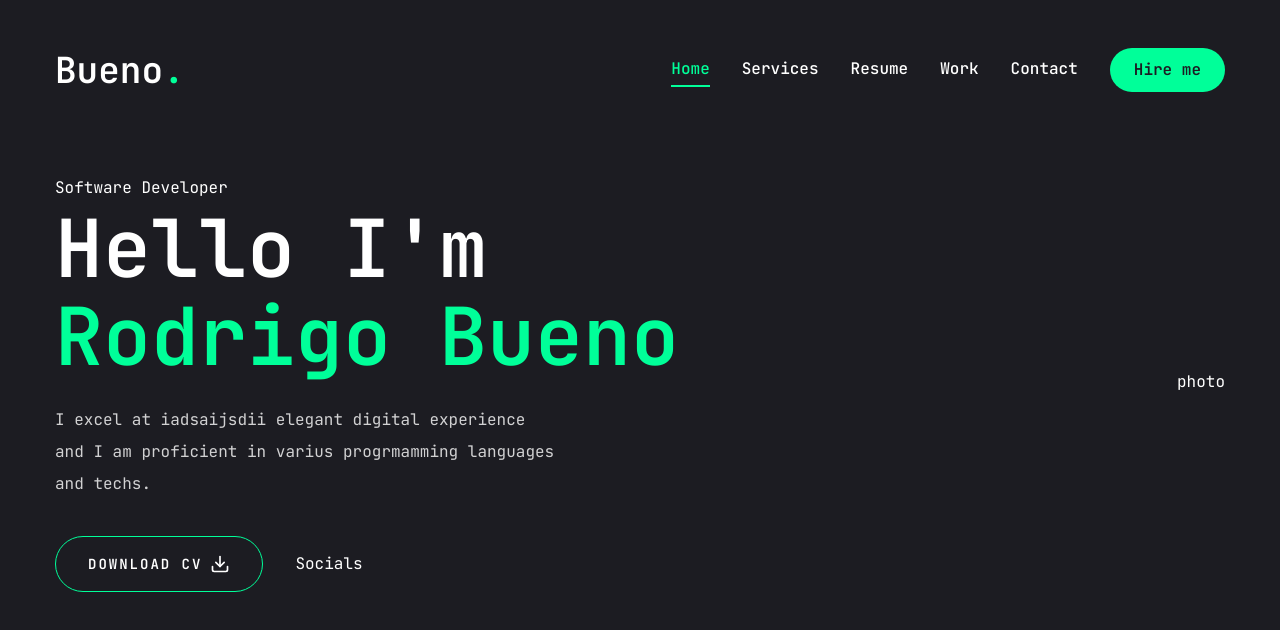
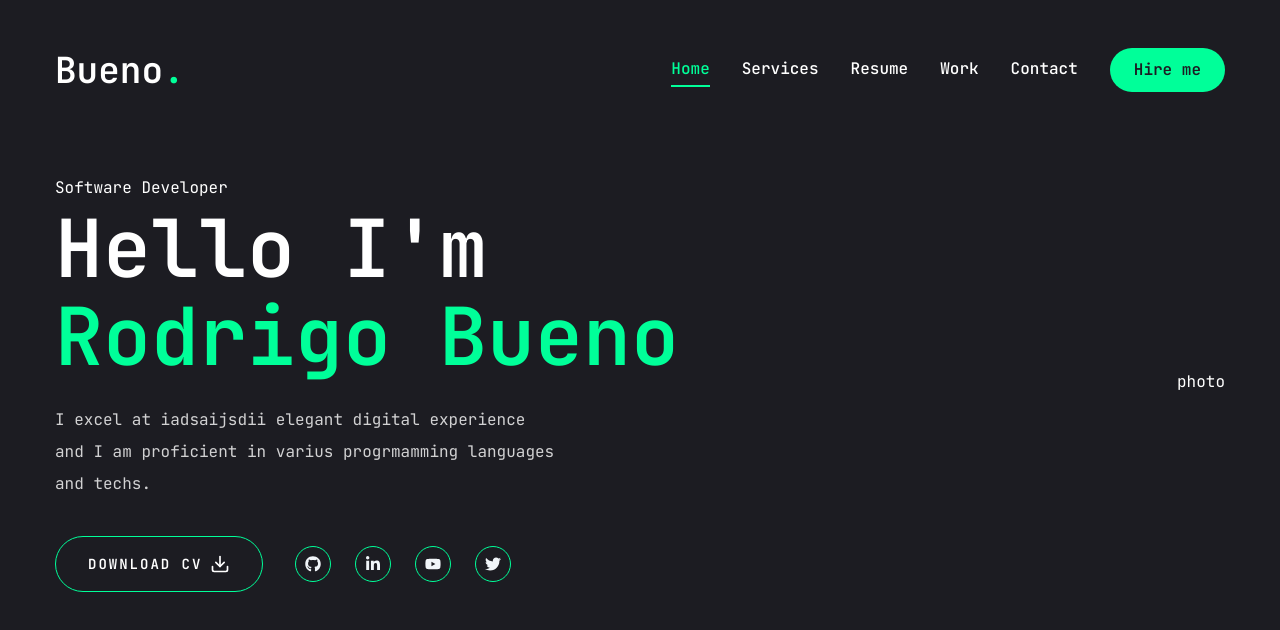
Before and after one commit to buenodevv/bueno-portfolio, a Next.js app: page / in a window 1280 px wide. Shown: the top 630 px of the page. Built offline with nearby package versions, Linux system fonts and the light colour scheme.

Commit message:
feat: component photo implemented

```diff
--- a/app/page.jsx
+++ b/app/page.jsx
@@ -1,3 +1,4 @@
+import Socials from "@/components/Socials";
 import { Button } from "@/components/ui/button";
 import { FiDownload } from 'react-icons/fi'
 
@@ -18,11 +19,17 @@
             </p>
             {/* btn and socials */}
             <div className="flex flex-col xl:flex-row items-center gap-8">
-              <Button variant="outline" size="lg" className="uppercase flex items-center gap-2">
+              <Button variant="outline" size="lg"
+              className="uppercas hover:bg-rb/90 flex items-center gap-2
+              hover:text-primary transition-all duration-500">
                 <span>Download CV</span>
                 <FiDownload className="text-xl" />
               </Button>
-              <div>Socials</div>
+              <div className="mb-8 xl:mb-0">
+                <Socials containerStyles="flex gap-6"
+                iconStyles="w-9 h-9 border border-rb rounded-full flex justify-center items-center text-accent
+                text-base hover:bg-rb/90 hover:text-primary transition-all duration-500" />
+              </div>
             </div>
           </div>
           {/* photo */}
--- /dev/null
+++ b/components/Socials.jsx
@@ -0,0 +1,26 @@
+import Link from 'next/link'
+import React from 'react'
+import { FaGithub, FaLinkedinIn, FaYoutube, FaTwitter } from 'react-icons/fa'
+
+const socials = [
+    { icon: <FaGithub />, path: 'https://github.com/rodrigojbueno' },
+    { icon: <FaLinkedinIn />, path: 'https://linkedin.com/in/rodrigojbueno' },
+    { icon: <FaYoutube />, path: 'https://youtube.com/rodrigojbueno' },
+    { icon: <FaTwitter />, path: 'https://twitter.com/rodrigojbueno' },
+]
+
+function Socials({ containerStyles, iconStyles }) {
+    return (
+        <div className={containerStyles}>
+            {socials.map((item, index) => {
+                return (
+                    <Link key={index} href={item.path} className={iconStyles} >
+                        {item.icon}
+                    </Link>
+                )
+            })}
+        </div>
+    )
+}
+
+export default Socials
```
